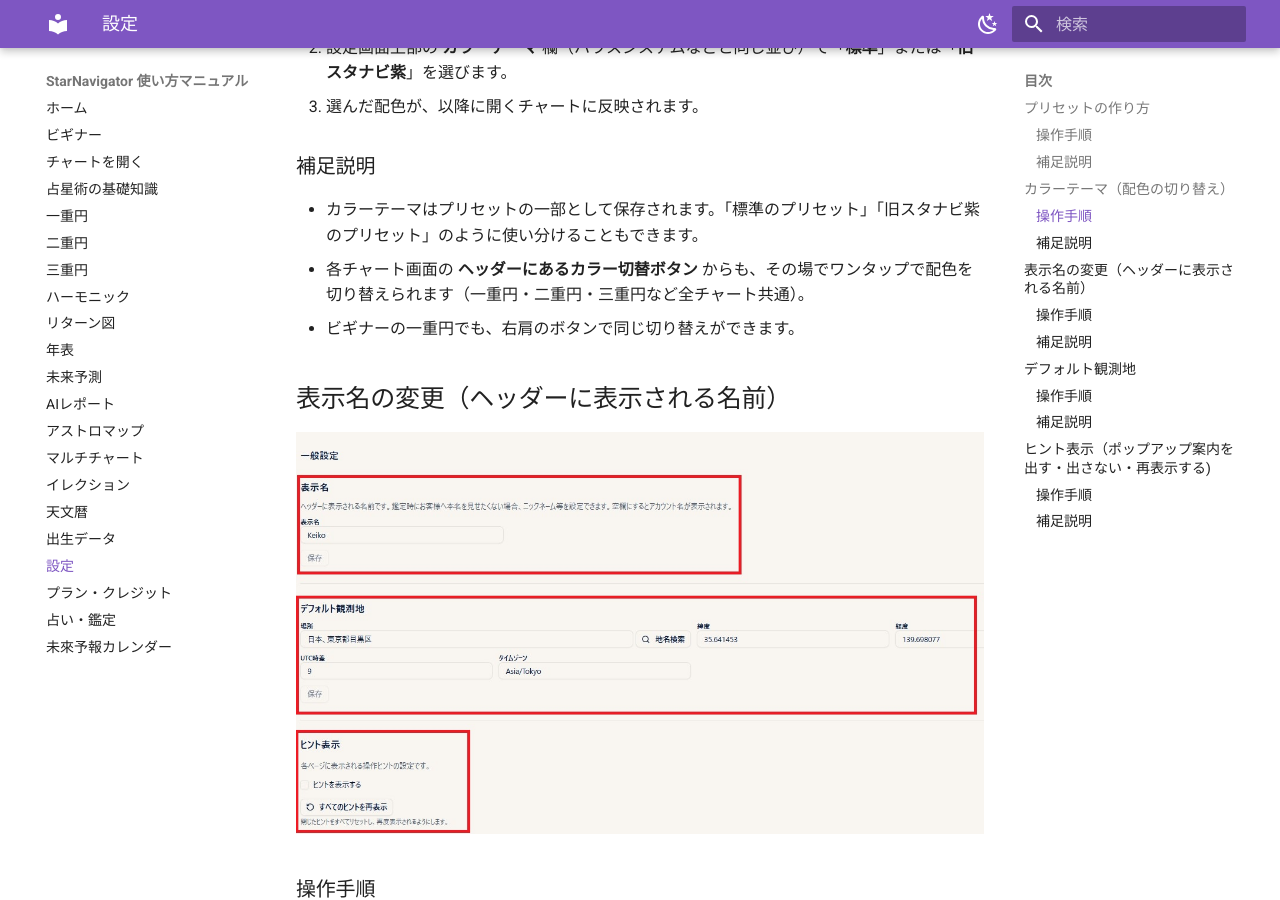
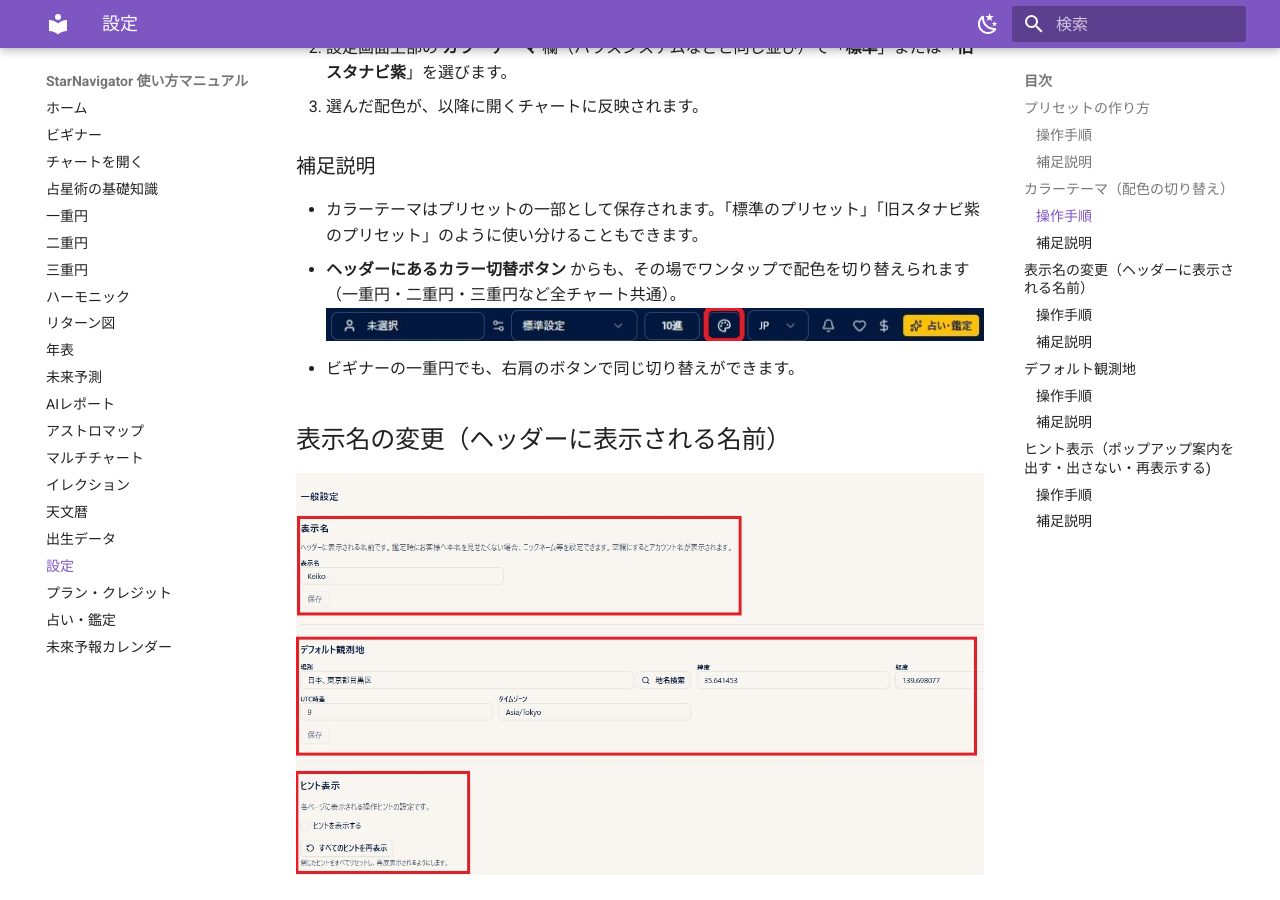
Before and after one commit to KeikoKagawa/starnavi-manual, an MkDocs documentation site: the page built from docs/settings.md, in a window 1280 px wide and 900 px high, scrolled down 2369 px. Built offline with MkDocs 1.6.1 and Material for MkDocs 9.7.7, drawn with Linux system fonts in a browser that asks for light colours.

Commit message:
content(設定): カラー切替ボタンの画像追加＋文言修正(「各チャート画面の」削除)
Co-Authored-By: Claude Fable 5 <noreply@anthropic.com>

```diff
--- a/docs/settings.md
+++ b/docs/settings.md
@@ -41,7 +41,8 @@
 ### 補足説明
 
 - カラーテーマはプリセットの一部として保存されます。「標準のプリセット」「旧スタナビ紫のプリセット」のように使い分けることもできます。
-- 各チャート画面の **ヘッダーにあるカラー切替ボタン** からも、その場でワンタップで配色を切り替えられます（一重円・二重円・三重円など全チャート共通）。
+- **ヘッダーにあるカラー切替ボタン** からも、その場でワンタップで配色を切り替えられます（一重円・二重円・三重円など全チャート共通）。
+    ![ヘッダーのカラー切替ボタン](assets/settings-04-color-toggle.jpg)
 - ビギナーの一重円でも、右肩のボタンで同じ切り替えができます。
 
 ## 表示名の変更（ヘッダーに表示される名前）
```
Also changed, not shown: docs/assets/settings-04-color-toggle.jpg (added).
